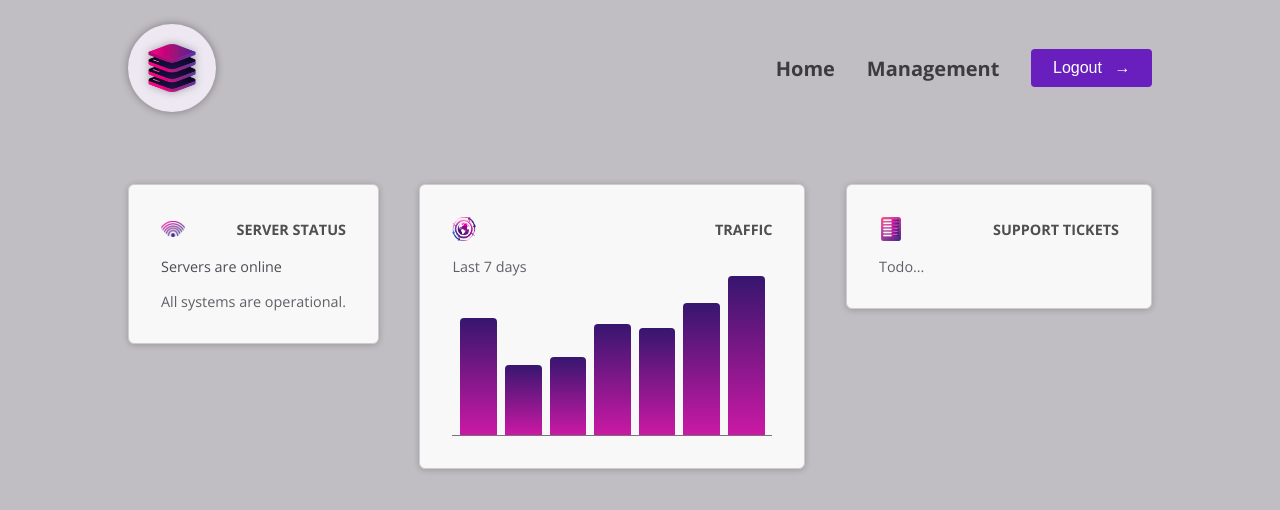
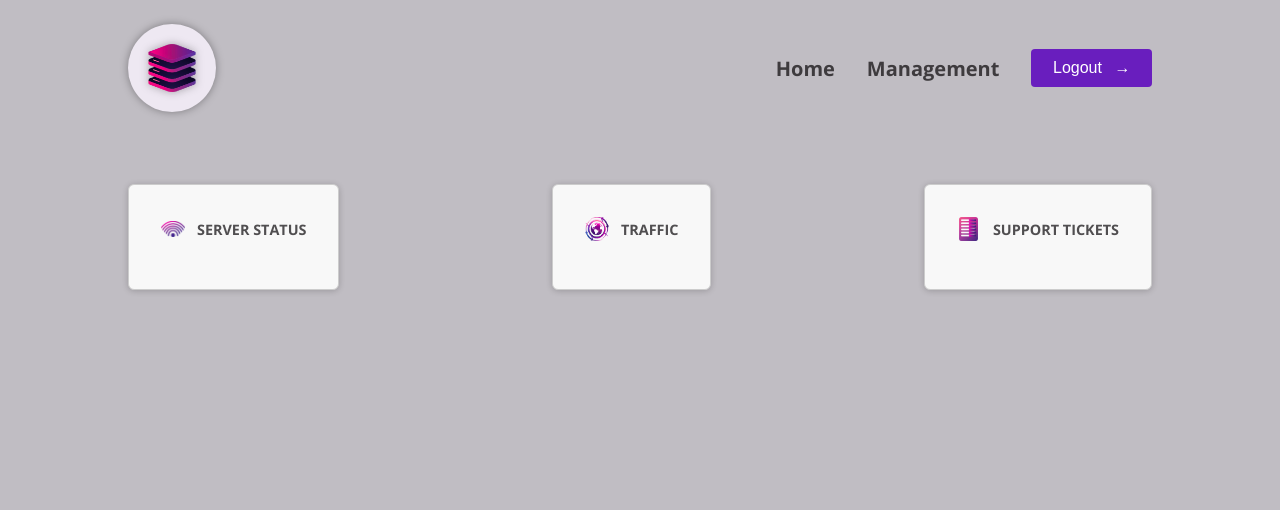
Before and after one commit to MohamedBenAhmed55/Components-Templates-deep-dive, an Angular app: page / in a window 1280 px wide. Shown: the top 510 px of the page. Built offline with nearby package versions, Linux system fonts and the light colour scheme.

Commit message:
Property Binding: Repetition

```diff
--- a/src/app/app.component.html
+++ b/src/app/app.component.html
@@ -2,16 +2,25 @@
 
 <main>
   <div id="dashboard">
-    <div class="dashboard-item">
+    <app-dashboard-item
+      [image]="{ src: 'status.png', alt: 'server status' }"
+      title="Server Status"
+    >
       <app-server-status />
-    </div>
+    </app-dashboard-item>
 
-    <div class="dashboard-item">
+    <app-dashboard-item
+      [image]="{ src: 'globe.png', alt: 'A globe' }"
+      title="Traffic"
+    >
       <app-traffic />
-    </div>
+    </app-dashboard-item>
 
-    <div class="dashboard-item">
+    <app-dashboard-item
+      [image]="{ src: 'list.png', alt: 'A list of items' }"
+      title="Support tickets"
+    >
       <app-tickets />
-    </div>
+    </app-dashboard-item>
   </div>
 </main>
--- a/src/app/app.component.ts
+++ b/src/app/app.component.ts
@@ -3,11 +3,12 @@ import { HeaderComponent } from './header/header.component';
 import { ServerStatusComponent } from './dashboard/server-status/server-status.component';
 import { TrafficComponent } from './dashboard/traffic/traffic.component';
 import { TicketsComponent } from "./dashboard/tickets/tickets.component";
+import { DashboardItemComponent } from "./dashboard/dashboard-item/dashboard-item.component";
 
 @Component({
   selector: 'app-root',
   standalone: true,
   templateUrl: './app.component.html',
-  imports: [HeaderComponent, ServerStatusComponent, TrafficComponent, TicketsComponent],
+  imports: [HeaderComponent, ServerStatusComponent, TrafficComponent, TicketsComponent, DashboardItemComponent],
 })
 export class AppComponent {}
--- a/src/app/dashboard/dashboard-item/dashboard-item.component.html
+++ b/src/app/dashboard/dashboard-item/dashboard-item.component.html
@@ -1,8 +1,8 @@
 <div class="dashboard-item">
   <article>
     <header>
-      <img src="status.png" alt="A signal symbol" />
-      <h2>Server Status</h2>
+      <img [src]="image().src" [alt]="image().alt" />
+      <h2>{{title()}}</h2>
     </header>
   </article>
 </div>
```
